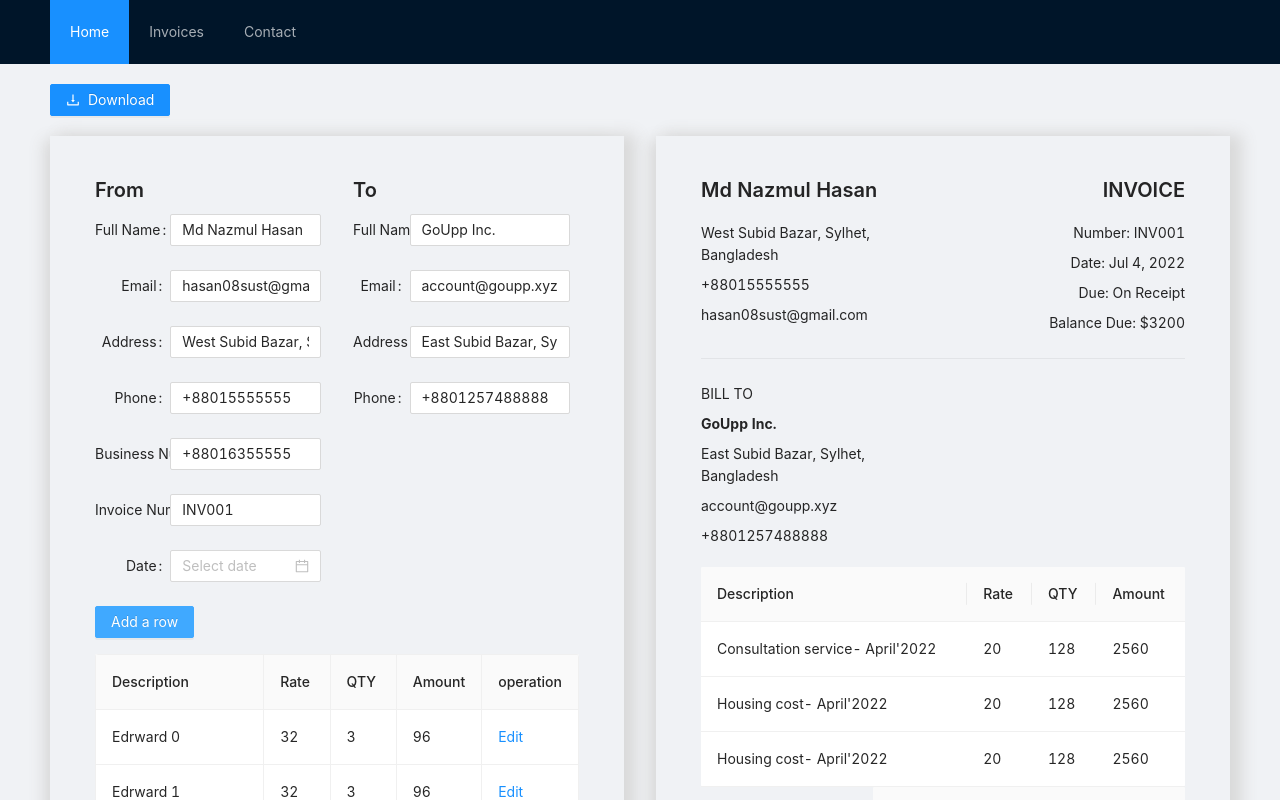
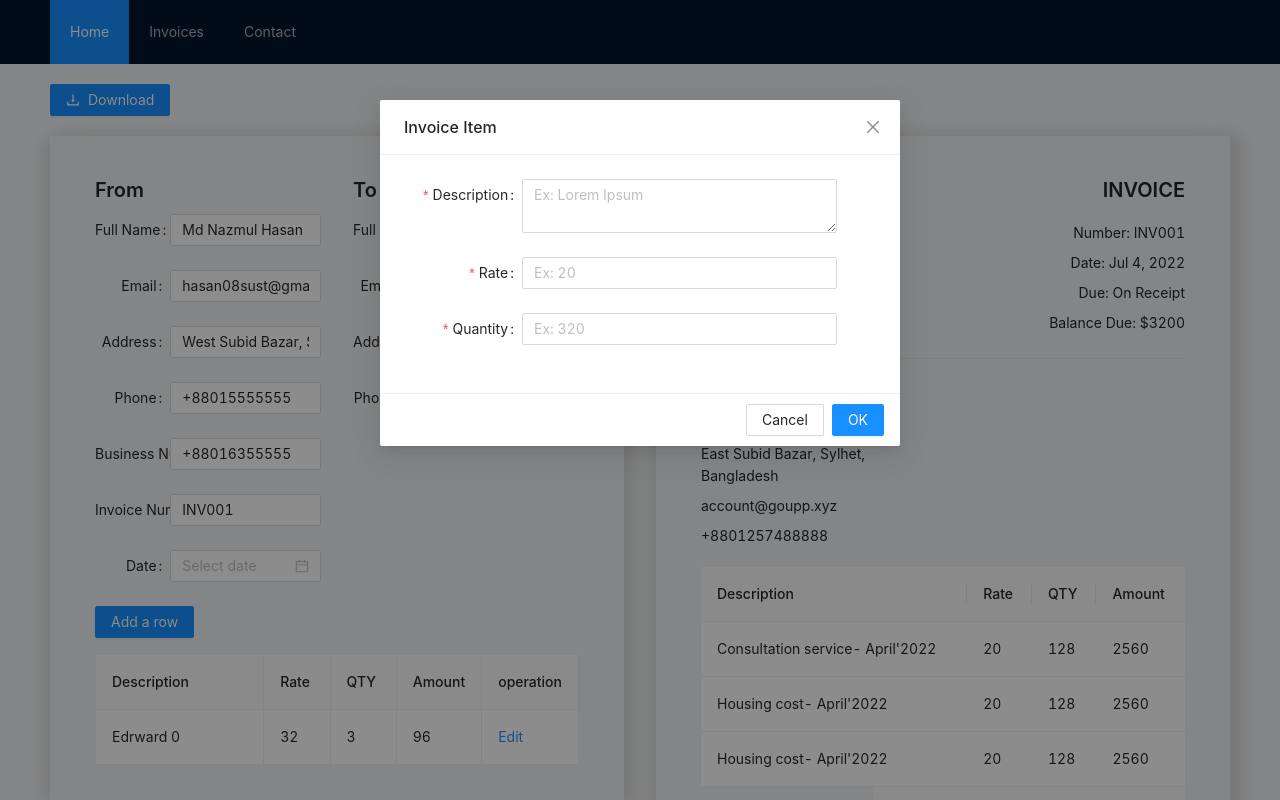
Before and after one commit to farhapartex/invoice-ui-ant-design, a React (Create React App) app: page / in a window 1280 px wide. Both pictures are taken after a click on the button "Add a row". Shown: the top 800 px of the page. Built offline with nearby package versions, Linux system fonts and the light colour scheme.

Commit message:
modal added for invoice item

```diff
--- /dev/null
+++ b/src/components/InvModal.tsx
@@ -0,0 +1,20 @@
+import React from "react";
+import { Modal } from 'antd';
+
+interface InvoiceModalProps {
+    title: string,
+    isModalVisible: boolean,
+    handleCancel: () => void,
+    children?: React.ReactNode,
+}
+
+const InvoiceModal: React.FC<InvoiceModalProps> = (props) => {
+    const { title, isModalVisible, handleCancel, children } = props;
+    return (
+        <Modal title={title} visible={isModalVisible} onOk={() => { }} onCancel={handleCancel}>
+            {children}
+        </Modal>
+    )
+}
+
+export default InvoiceModal;
--- a/src/components/ItemTable.tsx
+++ b/src/components/ItemTable.tsx
@@ -1,5 +1,6 @@
 import React, { useState } from 'react';
-import { InputNumber, Button, Form, Input, Popconfirm, Table, Typography } from 'antd';
+import { InputNumber, Button, Form, Input, Popconfirm, Table, Typography, Col, Row } from 'antd';
+import InvoiceModal from './InvModal';
 
 interface Item {
     key: string;
@@ -72,7 +73,17 @@ const Itemtable: React.FC = () => {
     const [form] = Form.useForm();
     const [data, setData] = useState<Item[]>(originData);
     const [editingKey, setEditingKey] = useState('');
+    const [isModalVisible, setIsModalVisible] = useState(false);
+
     const isEditing = (record: Item) => record.key === editingKey;
+
+    const showModal = () => {
+        setIsModalVisible(true);
+    };
+
+    const handleCancel = () => {
+        setIsModalVisible(false);
+    };
 
     const edit = (record: Partial<Item> & { key: React.Key }) => {
         form.setFieldsValue({ name: '', age: '', address: '', ...record });
@@ -84,16 +95,17 @@ const Itemtable: React.FC = () => {
     };
 
     const addRowHandler = () => {
-        const currentDataLn: number = data.length;
-        const newData: Item = {
-            key: currentDataLn.toString(),
-            description: `Edrward ${currentDataLn}`,
-            rate: 32,
-            qty: 3,
-            amount: 96,
-        };
+        setIsModalVisible(true);
+        // const currentDataLn: number = data.length;
+        // const newData: Item = {
+        //     key: currentDataLn.toString(),
+        //     description: `Edrward ${currentDataLn}`,
+        //     rate: 32,
+        //     qty: 3,
+        //     amount: 96,
+        // };
 
-        setData([...data, newData]);
+        // setData([...data, newData]);
     }
 
     const save = async (key: React.Key) => {
@@ -184,13 +196,30 @@ const Itemtable: React.FC = () => {
         };
     });
 
+    const formItemLayout = {
+        labelCol: {
+            xs: { span: 24 },
+            sm: { span: 16 },
+            md: { span: 8 },
+            xl: { span: 6 },
+            lg: { span: 8 },
+        },
+        wrapperCol: {
+            xs: { span: 24 },
+            sm: { span: 16 },
+            md: { span: 16 },
+            xl: { span: 16 },
+            lg: { span: 16 },
+        },
+    };
+
 
     return (
         <div>
             <Button type="primary" style={{ marginBottom: 16 }} onClick={addRowHandler}>
                 Add a row
             </Button>
-            <Form form={form} component={false}>
+            <Form form={form} component={false} >
                 <Table
                     components={{
                         body: {
@@ -204,7 +233,32 @@ const Itemtable: React.FC = () => {
                     pagination={false}
                 />
             </Form>
-        </div>
+            <InvoiceModal title="Invoice Item" isModalVisible={isModalVisible} handleCancel={handleCancel}>
+                <Form {...formItemLayout} layout="horizontal">
+                    <Form.Item
+                        name={'description'}
+                        label="Description"
+                        rules={[{ required: true, message: 'Please input description!' }]}
+                    >
+                        <Input.TextArea placeholder="Ex: Lorem Ipsum " />
+                    </Form.Item>
+                    <Form.Item
+                        name={'rate'}
+                        label="Rate"
+                        rules={[{ required: true, message: 'Please input rate!' }]}
+                    >
+                        <Input placeholder="Ex: 20" />
+                    </Form.Item>
+                    <Form.Item
+                        name={'qty'}
+                        label="Quantity"
+                        rules={[{ required: true, message: 'Please input quantity!' }]}
+                    >
+                        <Input placeholder="Ex: 320" />
+                    </Form.Item>
+                </Form>
+            </InvoiceModal>
+        </div >
     )
 }
 
```
